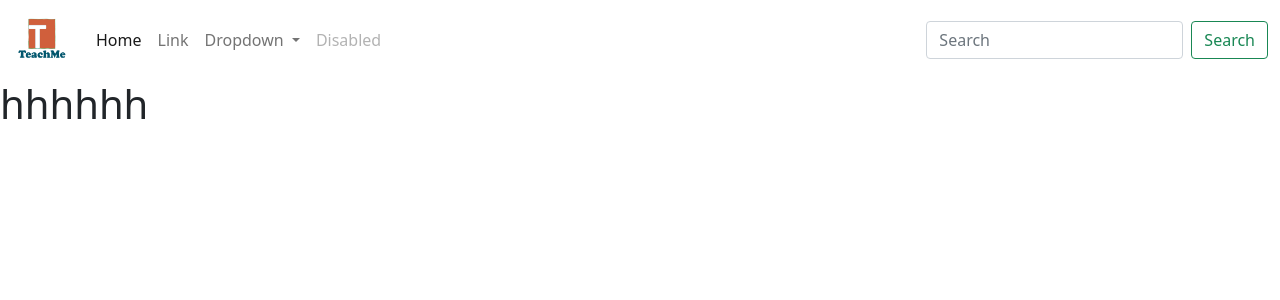
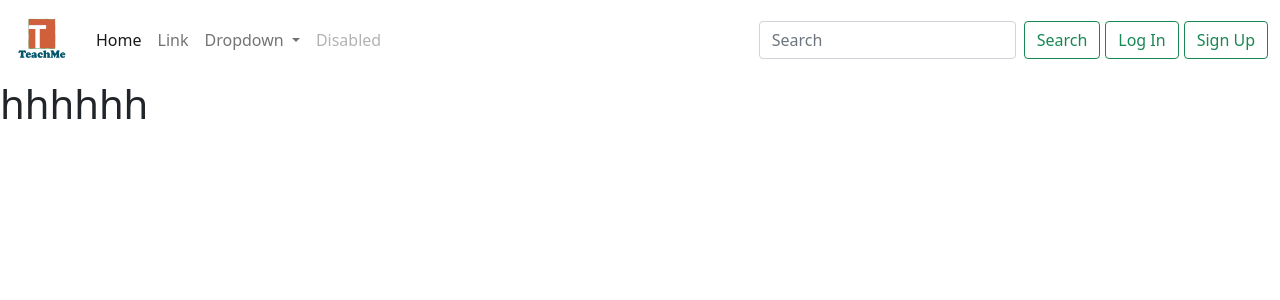
Before and after one commit to ashwagzabani/TeachMe, a Django app: page / in a window 1280 px wide. Shown: the top 300 px of the page. Run offline with Django 3.2, Linux system fonts and the light colour scheme; some libraries are stand-ins or nearby versions.

Commit message:
create path and views function for log in and sign up

```diff
--- /dev/null
+++ b/platform_app/static/btn.css
@@ -0,0 +1,8 @@
+.logIn , .signUp{
+    text-decoration: none;
+    color: white;
+}
+
+.logIn{
+    margin: 0 5px;
+}
--- a/platform_app/templates/base.html
+++ b/platform_app/templates/base.html
@@ -3,7 +3,8 @@
 <html>
 
 <head>
-    <title></title>
+    <title>Home</title>
+    <link href="{% static 'btn.css' %}" rel="stylesheet" type="text/css" />
     <script src="https://cdn.jsdelivr.net/npm/@popperjs/core@2.6.0/dist/umd/popper.min.js"
         integrity="sha384-KsvD1yqQ1/1+IA7gi3P0tyJcT3vR+NdBTt13hSJ2lnve8agRGXTTyNaBYmCR/Nwi"
         crossorigin="anonymous"></script>
@@ -58,6 +59,9 @@
                     <input class="form-control me-2" type="search" placeholder="Search" aria-label="Search">
                     <button class="btn btn-outline-success" type="submit">Search</button>
                 </form>
+
+                <a href="#" class="btn btn-outline-success logIn">Log In</a>
+                <a href="#" class="btn btn-outline-success signUp">Sign Up</a>
             </div>
         </div>
     </nav>
--- a/platform_app/urls.py
+++ b/platform_app/urls.py
@@ -4,4 +4,6 @@ from . import views
 
 urlpatterns = [
     path('', views.index, name='index'),
+    path('log_in/', views.log_in, name='log_in'),
+    path('sign_up/', views.sign_up, name='sign_up'),
 ]
--- a/platform_app/views.py
+++ b/platform_app/views.py
@@ -5,3 +5,11 @@ from django.http import HttpResponse
 
 def index(request):
     return render(request, 'index.html')
+
+
+def log_in(request):
+    return render(request, 'index.html')
+
+
+def sign_up(request):
+    return render(request, 'index.html')
```
